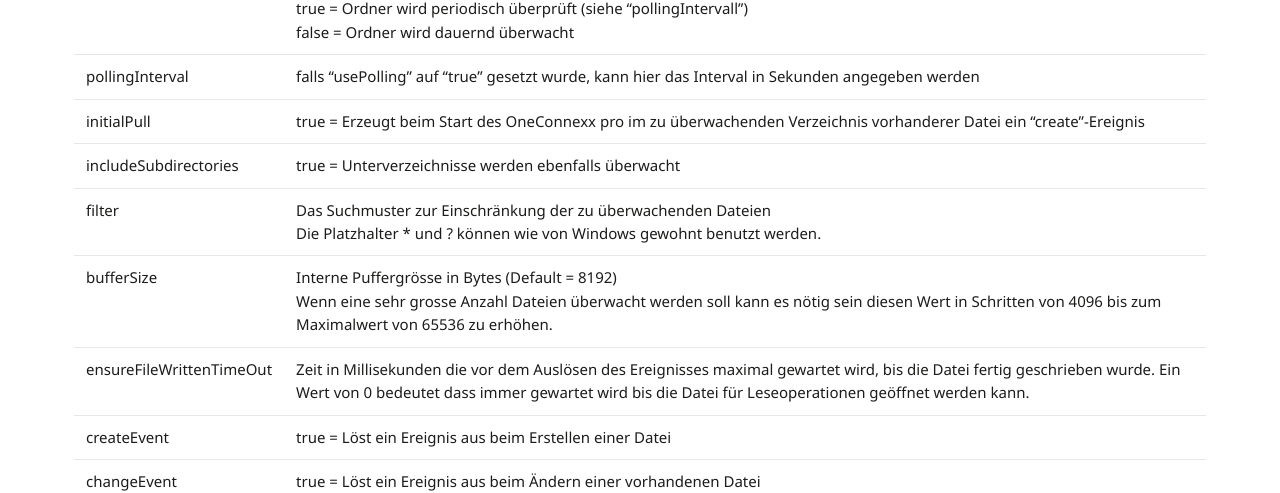
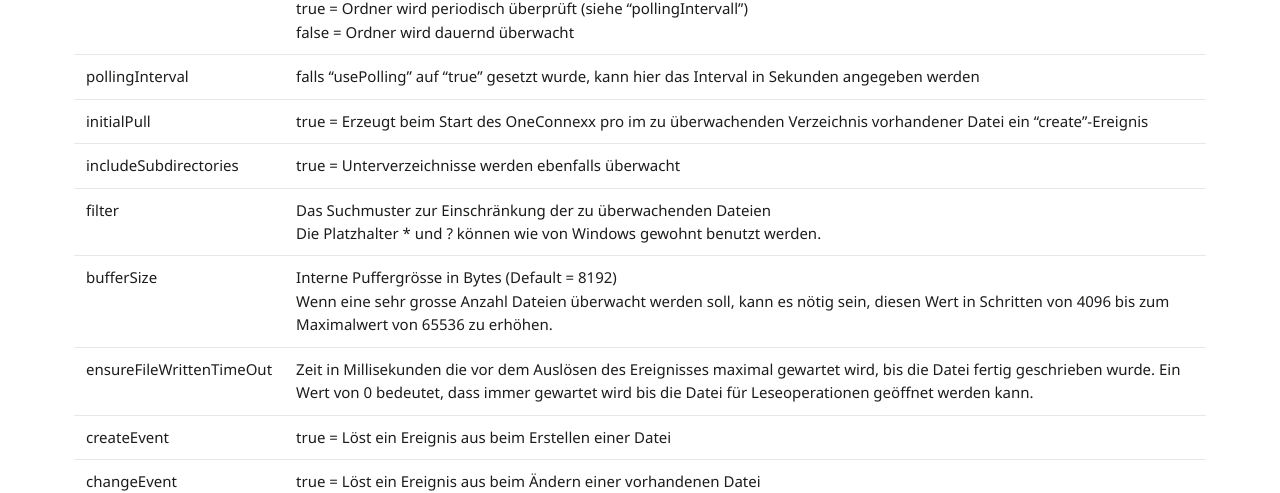
Before and after one commit to primesoft-group/oneconnexx-docs, a Jekyll site: the page built from _pages/addins/de/filesystemwatcher.md, in a window 1280 px wide. Shown: the part 809-1302 px from the top of the page. Built offline with Jekyll 4.4.1, drawn with Linux system fonts in a browser that asks for light colours; nearby versions of some CDN libraries; some web fonts are replaced.

Commit message:
Update filesystemwatcher.md

```diff
--- a/_pages/addins/de/filesystemwatcher.md
+++ b/_pages/addins/de/filesystemwatcher.md
@@ -18,11 +18,11 @@ Das FileSystemWatcher Add-In dient zur Überwachung von Verzeichnissen und Datei
 | directory | Zu überwachendes Verzeichnis als absoluter Pfad |
 | usePolling | Art der Überwachung<br />true = Ordner wird periodisch überprüft (siehe "pollingIntervall")<br />false = Ordner wird dauernd überwacht |
 | pollingInterval | falls "usePolling" auf "true" gesetzt wurde, kann hier das Interval in Sekunden angegeben werden |
-| initialPull | true = Erzeugt beim Start des OneConnexx pro im zu überwachenden Verzeichnis vorhanderer Datei ein "create"-Ereignis |
+| initialPull | true = Erzeugt beim Start des OneConnexx pro im zu überwachenden Verzeichnis vorhandener Datei ein "create"-Ereignis |
 | includeSubdirectories | true = Unterverzeichnisse werden ebenfalls überwacht |
 | filter | Das Suchmuster zur Einschränkung der zu überwachenden Dateien<br />Die Platzhalter * und ? können wie von Windows gewohnt benutzt werden. |
-| bufferSize | Interne Puffergrösse in Bytes (Default = 8192)<br/>Wenn eine sehr grosse Anzahl Dateien überwacht werden soll kann es nötig sein diesen Wert in Schritten von 4096 bis zum Maximalwert von 65536 zu erhöhen. |
-| ensureFileWrittenTimeOut | Zeit in Millisekunden die vor dem Auslösen des Ereignisses maximal gewartet wird, bis die Datei fertig geschrieben wurde. Ein Wert von 0 bedeutet dass immer gewartet wird bis die Datei für Leseoperationen geöffnet werden kann. |
+| bufferSize | Interne Puffergrösse in Bytes (Default = 8192)<br/>Wenn eine sehr grosse Anzahl Dateien überwacht werden soll, kann es nötig sein, diesen Wert in Schritten von 4096 bis zum Maximalwert von 65536 zu erhöhen. |
+| ensureFileWrittenTimeOut | Zeit in Millisekunden die vor dem Auslösen des Ereignisses maximal gewartet wird, bis die Datei fertig geschrieben wurde. Ein Wert von 0 bedeutet, dass immer gewartet wird bis die Datei für Leseoperationen geöffnet werden kann. |
 | createEvent | true = Löst ein Ereignis aus beim Erstellen einer Datei |
 | changeEvent | true = Löst ein Ereignis aus beim Ändern einer vorhandenen Datei |
 | deleteEvent | true = Löst ein Ereignis aus beim Löschen einer Datei |
```
